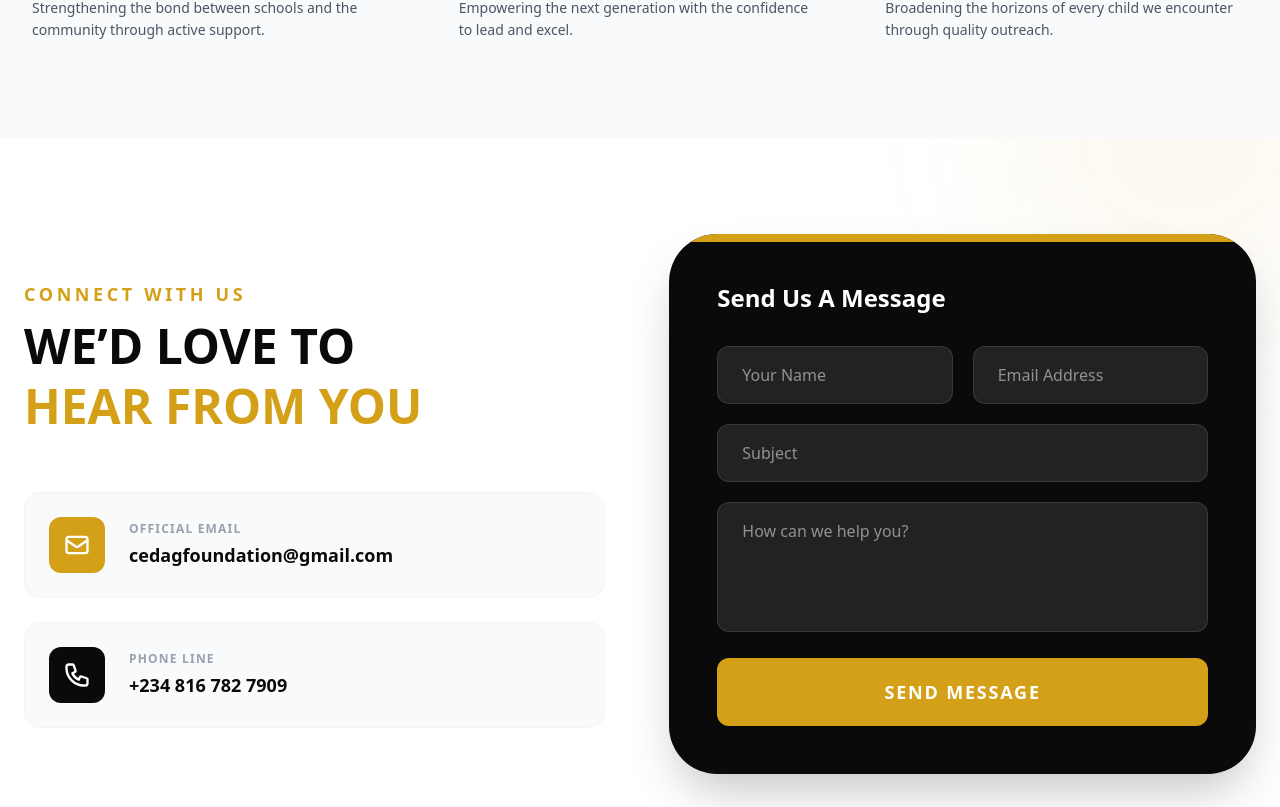
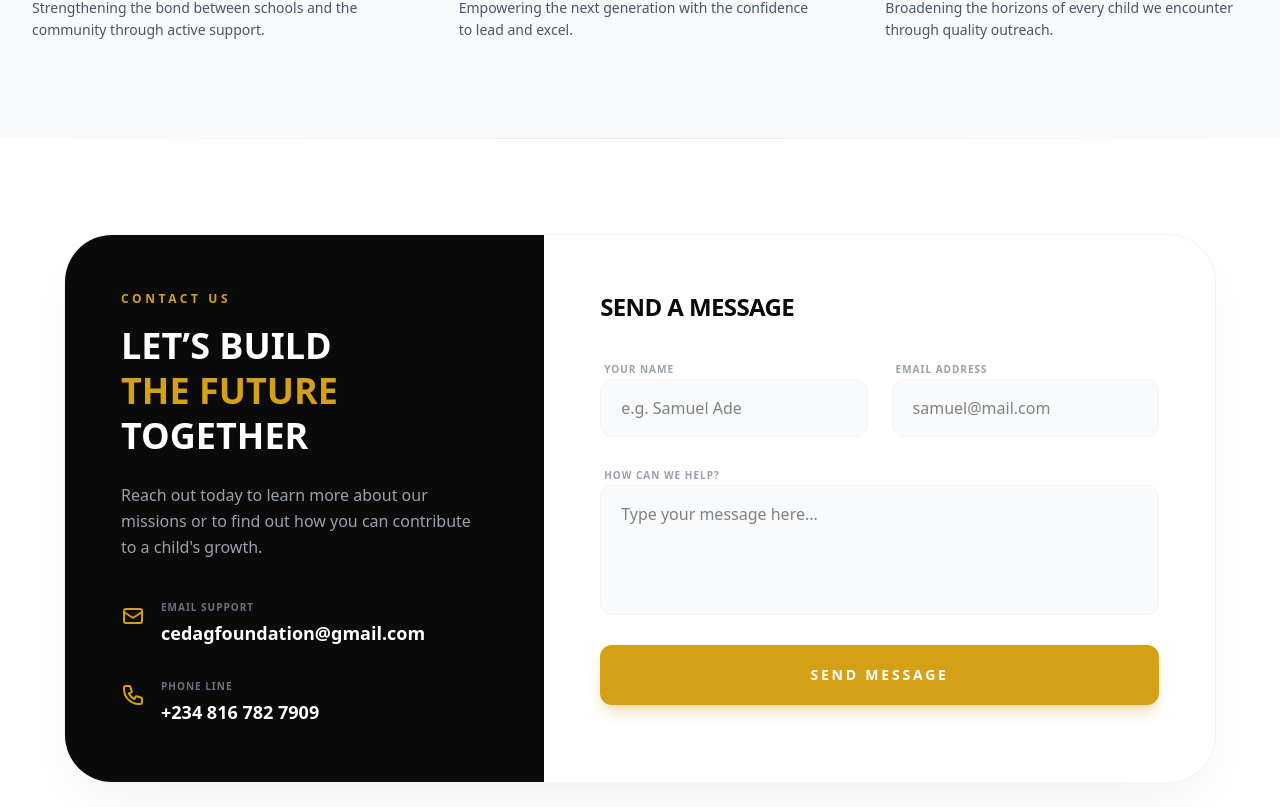
Before and after one commit to Joshwxb/cedag-foundation, a React (Vite) app: page / in a window 1280 px wide. Shown: the part 2393-3200 px from the top of the page. Built offline with nearby package versions, Linux system fonts and the light colour scheme.

Commit message:
feat: implement high-end white contact section

```diff
--- a/src/App.jsx
+++ b/src/App.jsx
@@ -73,88 +73,110 @@ function App() {
           </div>
         </section>
 
-        {/* --- UPDATED CONTACT SECTION WITH SVG ICONS --- */}
+        {/* --- PROFESSIONAL CLEAN WHITE CONTACT SECTION --- */}
         <section id="contact" className="py-24 bg-white relative overflow-hidden">
-          <div className="absolute top-0 right-0 -translate-y-1/2 translate-x-1/4 w-96 h-96 bg-foundation-yellow/5 rounded-full blur-3xl"></div>
+          {/* Subtle background divider */}
+          <div className="absolute top-0 left-0 w-full h-px bg-gradient-to-r from-transparent via-gray-200 to-transparent"></div>
 
           <div className="container mx-auto px-6 relative z-10">
-            <div className="flex flex-col lg:flex-row gap-16 items-stretch">
+            <div className="max-w-6xl mx-auto flex flex-col lg:flex-row items-stretch gap-0 bg-white rounded-[3rem] shadow-2xl shadow-gray-200/50 border border-gray-100 overflow-hidden">
 
+              {/* Left Side: Professional Dark Info Panel */}
               <motion.div
-                initial={{ opacity: 0, x: -30 }}
+                initial={{ opacity: 0, x: -20 }}
                 whileInView={{ opacity: 1, x: 0 }}
                 viewport={{ once: true }}
-                className="lg:w-1/2 flex flex-col justify-center"
+                className="lg:w-5/12 bg-foundation-black p-10 md:p-14 text-white flex flex-col justify-between"
               >
-                <h2 className="text-foundation-yellow font-bold text-lg mb-2 tracking-[0.2em] uppercase">Connect With Us</h2>
-                <h3 className="text-5xl font-black text-foundation-black uppercase mb-6 leading-tight">
-                  We’d Love To <br /> <span className="text-foundation-yellow">Hear From You</span>
-                </h3>
+                <div>
+                  <h2 className="text-foundation-yellow font-bold text-xs mb-4 tracking-[0.3em] uppercase">Contact Us</h2>
+                  <h3 className="text-4xl font-black uppercase mb-6 leading-tight">
+                    Let’s Build <br /> <span className="text-foundation-yellow">The Future</span> Together
+                  </h3>
+                  <p className="text-gray-400 leading-relaxed mb-10">
+                    Reach out today to learn more about our missions or to find out how you can contribute to a child's growth.
+                  </p>
+                </div>
 
-                <div className="space-y-6 mt-8">
-                  {/* EMAIL ICON CONTAINER */}
-                  <div className="group flex items-center gap-6 p-6 bg-gray-50 rounded-2xl border border-gray-100 transition-all hover:bg-white hover:shadow-xl">
-                    <div className="w-14 h-14 bg-foundation-yellow text-white rounded-xl flex items-center justify-center">
-                      <svg className="w-7 h-7" fill="none" stroke="currentColor" viewBox="0 0 24 24" xmlns="http://www.w3.org/2000/svg">
-                        <path strokeLinecap="round" strokeLinejoin="round" strokeWidth="2" d="M3 8l7.89 5.26a2 2 0 002.22 0L21 8M5 19h14a2 2 0 002-2V7a2 2 0 00-2-2H5a2 2 0 00-2 2v10a2 2 0 002 2z"></path>
-                      </svg>
+                <div className="space-y-8">
+                  <div className="flex items-start gap-4">
+                    <div className="text-foundation-yellow mt-1">
+                      <svg className="w-6 h-6" fill="none" stroke="currentColor" viewBox="0 0 24 24"><path strokeLinecap="round" strokeLinejoin="round" strokeWidth="2" d="M3 8l7.89 5.26a2 2 0 002.22 0L21 8M5 19h14a2 2 0 002-2V7a2 2 0 00-2-2H5a2 2 0 00-2 2v10a2 2 0 002 2z"></path></svg>
                     </div>
                     <div>
-                      <h4 className="text-xs font-black text-gray-400 uppercase tracking-widest mb-1">Official Email</h4>
-                      <p className="text-lg font-bold text-foundation-black">cedagfoundation@gmail.com</p>
+                      <p className="text-[10px] font-black uppercase tracking-widest text-gray-500 mb-1">Email Support</p>
+                      <p className="font-bold text-lg">cedagfoundation@gmail.com</p>
                     </div>
                   </div>
 
-                  {/* PHONE ICON CONTAINER */}
-                  <div className="group flex items-center gap-6 p-6 bg-gray-50 rounded-2xl border border-gray-100 transition-all hover:bg-white hover:shadow-xl">
-                    <div className="w-14 h-14 bg-foundation-black text-white rounded-xl flex items-center justify-center">
-                      <svg className="w-7 h-7" fill="none" stroke="currentColor" viewBox="0 0 24 24" xmlns="http://www.w3.org/2000/svg">
-                        <path strokeLinecap="round" strokeLinejoin="round" strokeWidth="2" d="M3 5a2 2 0 012-2h3.28a1 1 0 01.948.684l1.498 4.493a1 1 0 01-.502 1.21l-2.257 1.13a11.042 11.042 0 005.516 5.516l1.13-2.257a1 1 0 011.21-.502l4.493 1.498a1 1 0 01.684.949V19a2 2 0 01-2 2h-1C9.716 21 3 14.284 3 6V5z"></path>
-                      </svg>
+                  <div className="flex items-start gap-4">
+                    <div className="text-foundation-yellow mt-1">
+                      <svg className="w-6 h-6" fill="none" stroke="currentColor" viewBox="0 0 24 24"><path strokeLinecap="round" strokeLinejoin="round" strokeWidth="2" d="M3 5a2 2 0 012-2h3.28a1 1 0 01.948.684l1.498 4.493a1 1 0 01-.502 1.21l-2.257 1.13a11.042 11.042 0 005.516 5.516l1.13-2.257a1 1 0 011.21-.502l4.493 1.498a1 1 0 01.684.949V19a2 2 0 01-2 2h-1C9.716 21 3 14.284 3 6V5z"></path></svg>
                     </div>
                     <div>
-                      <h4 className="text-xs font-black text-gray-400 uppercase tracking-widest mb-1">Phone Line</h4>
-                      <p className="text-lg font-bold text-foundation-black">+234 816 782 7909</p>
+                      <p className="text-[10px] font-black uppercase tracking-widest text-gray-500 mb-1">Phone Line</p>
+                      <p className="font-bold text-lg">+234 816 782 7909</p>
                     </div>
                   </div>
                 </div>
               </motion.div>
 
-              <motion.div
-                initial={{ opacity: 0, x: 30 }}
-                whileInView={{ opacity: 1, x: 0 }}
-                viewport={{ once: true }}
-                className="lg:w-1/2 bg-foundation-black rounded-[3rem] p-10 md:p-12 shadow-2xl relative overflow-hidden flex items-center justify-center"
-              >
-                <div className="absolute top-0 left-0 w-full h-2 bg-foundation-yellow"></div>
-
+              {/* Right Side: High-End White Form */}
+              <div className="lg:w-7/12 p-10 md:p-14">
                 <AnimatePresence mode="wait">
                   {!submitted ? (
-                    <motion.div key="form" initial={{ opacity: 0 }} animate={{ opacity: 1 }} exit={{ opacity: 0 }} className="w-full">
-                      <h4 className="text-white text-2xl font-black mb-8">Send Us A Message</h4>
-                      <form className="space-y-5" onSubmit={handleContactSubmit}>
-                        <div className="grid grid-cols-1 md:grid-cols-2 gap-5">
-                          <input required type="text" placeholder="Your Name" className="w-full bg-white/10 border border-white/10 rounded-xl px-6 py-4 text-white focus:border-foundation-yellow outline-none transition-colors" />
-                          <input required type="email" placeholder="Email Address" className="w-full bg-white/10 border border-white/10 rounded-xl px-6 py-4 text-white focus:border-foundation-yellow outline-none transition-colors" />
+                    <motion.div
+                      key="contact-form-container"
+                      initial={{ opacity: 0, x: 20 }}
+                      animate={{ opacity: 1, x: 0 }}
+                      exit={{ opacity: 0, x: -20 }}
+                    >
+                      <h4 className="text-foundation-black text-2xl font-black mb-8 uppercase tracking-tight">Send A Message</h4>
+                      <form className="space-y-6" onSubmit={handleContactSubmit}>
+                        <div className="grid grid-cols-1 md:grid-cols-2 gap-6">
+                          <div className="space-y-2">
+                            <label className="text-[10px] font-bold text-gray-400 uppercase tracking-widest ml-1">Your Name</label>
+                            <input required type="text" placeholder="e.g. Samuel Ade" className="w-full bg-gray-50 border border-gray-100 rounded-xl px-5 py-4 text-foundation-black focus:border-foundation-yellow focus:bg-white outline-none transition-all" />
+                          </div>
+                          <div className="space-y-2">
+                            <label className="text-[10px] font-bold text-gray-400 uppercase tracking-widest ml-1">Email Address</label>
+                            <input required type="email" placeholder="samuel@mail.com" className="w-full bg-gray-50 border border-gray-100 rounded-xl px-5 py-4 text-foundation-black focus:border-foundation-yellow focus:bg-white outline-none transition-all" />
+                          </div>
                         </div>
-                        <input required type="text" placeholder="Subject" className="w-full bg-white/10 border border-white/10 rounded-xl px-6 py-4 text-white focus:border-foundation-yellow outline-none transition-colors" />
-                        <textarea required rows="4" placeholder="How can we help you?" className="w-full bg-white/10 border border-white/10 rounded-xl px-6 py-4 text-white focus:border-foundation-yellow outline-none transition-colors resize-none"></textarea>
-                        <motion.button whileHover={{ scale: 1.02 }} whileTap={{ scale: 0.98 }} className="w-full bg-foundation-yellow text-white py-5 rounded-xl font-black text-lg uppercase tracking-widest shadow-lg">
+
+                        <div className="space-y-2">
+                          <label className="text-[10px] font-bold text-gray-400 uppercase tracking-widest ml-1">How can we help?</label>
+                          <textarea required rows="4" placeholder="Type your message here..." className="w-full bg-gray-50 border border-gray-100 rounded-xl px-5 py-4 text-foundation-black focus:border-foundation-yellow focus:bg-white outline-none transition-all resize-none"></textarea>
+                        </div>
+
+                        <motion.button
+                          whileHover={{ scale: 1.01 }}
+                          whileTap={{ scale: 0.99 }}
+                          className="w-full bg-foundation-yellow text-white py-5 rounded-xl font-black text-sm uppercase tracking-[0.2em] shadow-lg shadow-foundation-yellow/30 hover:brightness-105 transition-all"
+                        >
                           Send Message
                         </motion.button>
                       </form>
                     </motion.div>
                   ) : (
-                    <motion.div key="success" initial={{ scale: 0.9, opacity: 0 }} animate={{ scale: 1, opacity: 1 }} className="text-center py-10 px-4">
-                      <div className="w-20 h-20 bg-foundation-yellow rounded-full flex items-center justify-center mx-auto mb-6">
-                        <svg className="w-10 h-10 text-white" fill="none" stroke="currentColor" viewBox="0 0 24 24"><path strokeLinecap="round" strokeLinejoin="round" strokeWidth="4" d="M5 13l4 4L19 7"></path></svg>
+                    <motion.div
+                      key="success"
+                      initial={{ scale: 0.9, opacity: 0 }}
+                      animate={{ scale: 1, opacity: 1 }}
+                      className="h-full flex flex-col items-center justify-center text-center py-12"
+                    >
+                      <div className="w-20 h-20 bg-green-50 text-green-500 rounded-full flex items-center justify-center mb-6">
+                        <svg className="w-10 h-10" fill="none" stroke="currentColor" viewBox="0 0 24 24">
+                          <path strokeLinecap="round" strokeLinejoin="round" strokeWidth="3" d="M5 13l4 4L19 7"></path>
+                        </svg>
                       </div>
-                      <h4 className="text-white text-2xl font-black mb-4 uppercase">Thank You!</h4>
-                      <p className="text-gray-400 text-lg leading-relaxed">Message received successfully.</p>
+                      <h4 className="text-foundation-black text-2xl font-black mb-2 uppercase">Successful!</h4>
+                      <p className="text-gray-500">Your message has been sent to the foundation.</p>
                     </motion.div>
                   )}
                 </AnimatePresence>
-              </motion.div>
+              </div>
+
             </div>
           </div>
         </section>
--- a/src/components/Navbar.jsx
+++ b/src/components/Navbar.jsx
@@ -60,7 +60,7 @@ const Navbar = ({ onDonateClick }) => {
           </motion.button>
         </div>
 
-        {/* UPDATED: Sleeker Hamburger Icon */}
+        {/* Sleeker Hamburger Icon */}
         <button
           onClick={toggleMenu}
           className="lg:hidden flex flex-col justify-center items-center w-10 h-10 gap-1 z-[70] relative"
@@ -84,7 +84,6 @@ const Navbar = ({ onDonateClick }) => {
       <AnimatePresence>
         {isOpen && (
           <>
-            {/* Dark Backdrop */}
             <motion.div
               initial={{ opacity: 0 }}
               animate={{ opacity: 1 }}
@@ -93,37 +92,43 @@ const Navbar = ({ onDonateClick }) => {
               className="fixed inset-0 bg-black/60 backdrop-blur-sm lg:hidden z-[65]"
             />
 
-            {/* Menu Drawer */}
             <motion.div
               initial={{ x: '100%' }}
               animate={{ x: 0 }}
               exit={{ x: '100%' }}
               transition={{ type: 'spring', damping: 25, stiffness: 200 }}
-              className="fixed top-0 right-0 h-full w-[80%] max-w-sm bg-white shadow-2xl lg:hidden z-[66] p-10 flex flex-col"
+              className="fixed top-0 right-0 h-full w-[75%] max-w-xs bg-white shadow-2xl lg:hidden z-[66] p-8 flex flex-col"
             >
-              <div className="mt-12 flex flex-col gap-8 text-2xl font-black text-foundation-black uppercase">
+              {/* UPDATED: Nav Links are now smaller (text-xl instead of 2xl),
+                  less thick (font-bold instead of black), and have tighter gaps (gap-6) */}
+              <div className="mt-16 flex flex-col gap-6 text-lg font-bold text-foundation-black uppercase tracking-wide">
                 {navLinks.map((link) => (
                   <a
                     key={link.name}
                     href={link.href}
                     onClick={toggleMenu}
-                    className="hover:text-foundation-yellow transition-colors"
+                    className="hover:text-foundation-yellow transition-colors border-b border-gray-50 pb-2"
                   >
                     {link.name}
                   </a>
                 ))}
 
+                {/* Donate button is also slightly adjusted for the smaller drawer */}
                 <button
                   onClick={() => { toggleMenu(); onDonateClick(); }}
-                  className="bg-foundation-yellow text-white px-6 py-4 rounded-2xl font-bold text-xl shadow-xl shadow-foundation-yellow/20"
+                  className="mt-4 bg-foundation-yellow text-white px-6 py-3 rounded-xl font-bold text-lg shadow-lg shadow-foundation-yellow/20"
                 >
                   Donate Now
                 </button>
               </div>
 
-              <div className="mt-auto border-t pt-6 text-gray-400 text-sm font-medium">
-                <p>cedagfoundation@gmail.com</p>
-                <p>+234 816 782 7909</p>
+              <div className="mt-auto border-t pt-6 text-gray-500 text-xs font-semibold space-y-1">
+                <p className="flex items-center gap-2">
+                  <span>📧</span> cedagfoundation@gmail.com
+                </p>
+                <p className="flex items-center gap-2">
+                  <span>📞</span> +234 816 782 7909
+                </p>
               </div>
             </motion.div>
           </>
```
